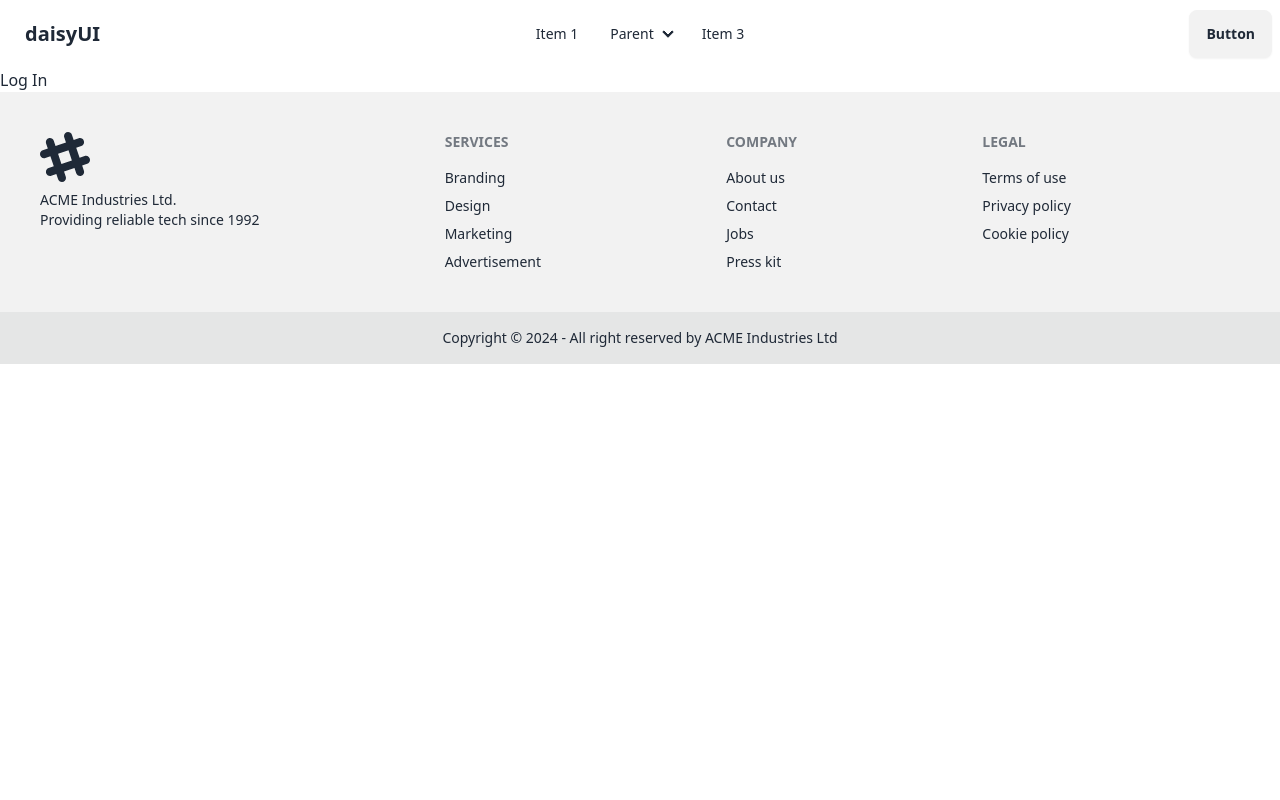
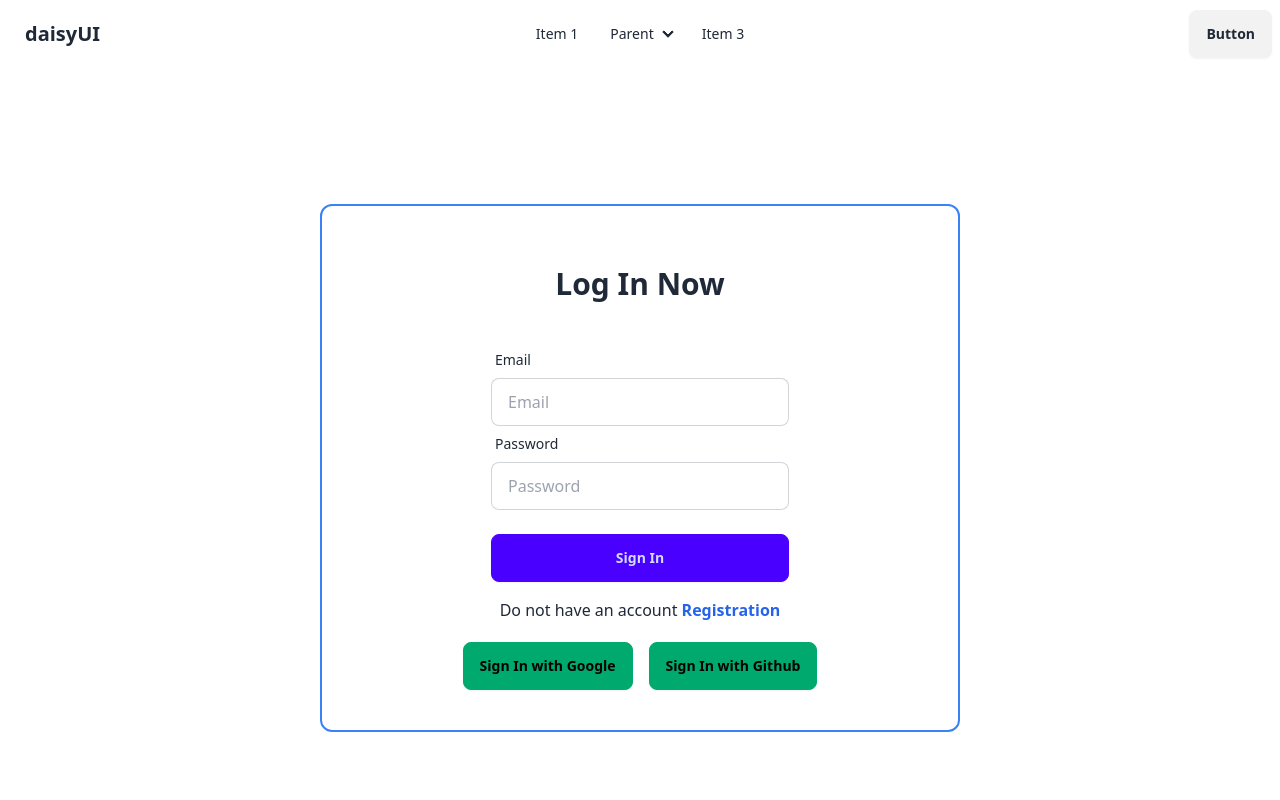
Before and after one commit to ShariarArefinOfficial/art-zone-client, a React (Vite) app: page /login in a window 1280 px wide. Shown: the top 800 px of the page. Built offline with nearby package versions, Linux system fonts and the light colour scheme.

Commit message:
login form setup

```diff
--- a/src/components/Pages/LogIn/LogIn.jsx
+++ b/src/components/Pages/LogIn/LogIn.jsx
@@ -1,11 +1,87 @@
 //import React from 'react';
 
+import { Link } from "react-router-dom";
+
 const LogIn = () => {
-    return (
-        <div>
-            <p>Log In</p>
+
+    const handleLogin = (e) => {
+        e.preventDefault();
+        const form = new FormData(e.currentTarget);
+        const email = form.get("email");
+        const password = form.get("password");
+        console.log(email,password)
+
+
+
+
+    // Attempt to reset the form
+      e.currentTarget.reset();
+
+
+
+      };
+  return (
+    <div>
+      <div>
+        <div className=" min-h-screen flex flex-col justify-center items-center">
+          <div className="w-full md:w-1/2 border-2 border-blue-500 rounded-xl p-5">
+            <h2 className="text-3xl my-10 text-center font-bold">
+              Log In Now
+            </h2>
+            <form onSubmit={handleLogin} className=" md:w-3/4 lg:w-1/2 mx-auto">
+              <div className="form-control">
+                <label className="label">
+                  <span className="label-text">Email</span>
+                </label>
+                <input
+                  type="email"
+                  required
+                  name="email"
+                  placeholder="Email"
+                  className="input input-bordered"
+                />
+              </div>
+              <div className="form-control">
+                <label className="label">
+                  <span className="label-text">Password</span>
+                </label>
+                <input
+                  type="password"
+                  required
+                  name="password"
+                  placeholder="Password"
+                  className="input input-bordered"
+                />
+              </div>
+              <div className="form-control mt-6">
+                <button className="btn btn-primary">Sign In</button>
+              </div>
+            </form>
+            <p className="text-center mt-4">
+              Do not have an account{" "}
+              <Link className="text-blue-600 font-bold" to="/register">
+                Registration
+              </Link>
+            </p>
+            <div className="p-5 flex flex-row justify-center items-center gap-4">
+              <button
+                onClick={() => googleSignIn()}
+                className="btn btn-success"
+              >
+                Sign In with Google
+              </button>
+              <button
+                onClick={() => githubSignIn()}
+                className="btn btn-success"
+              >
+                Sign In with Github
+              </button>
+            </div>
+          </div>
         </div>
-    );
+      </div>
+    </div>
+  );
 };
 
 export default LogIn;
```
